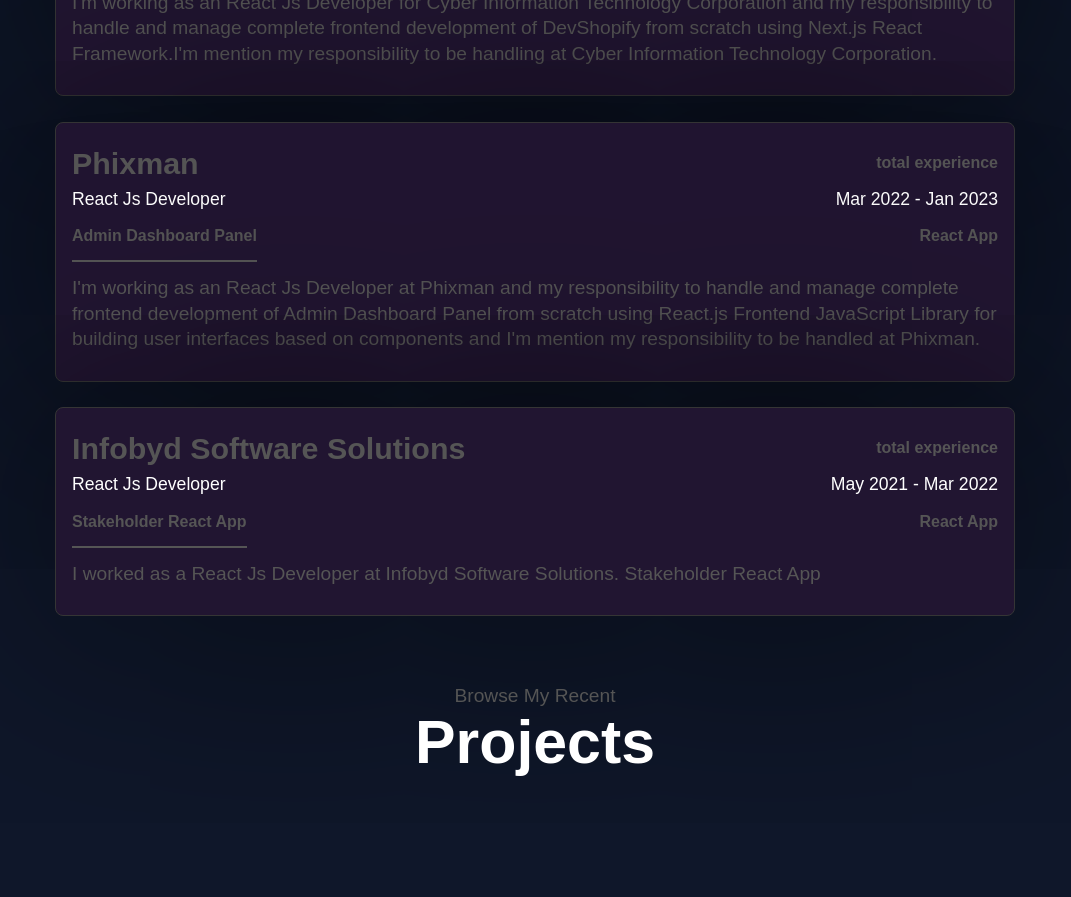
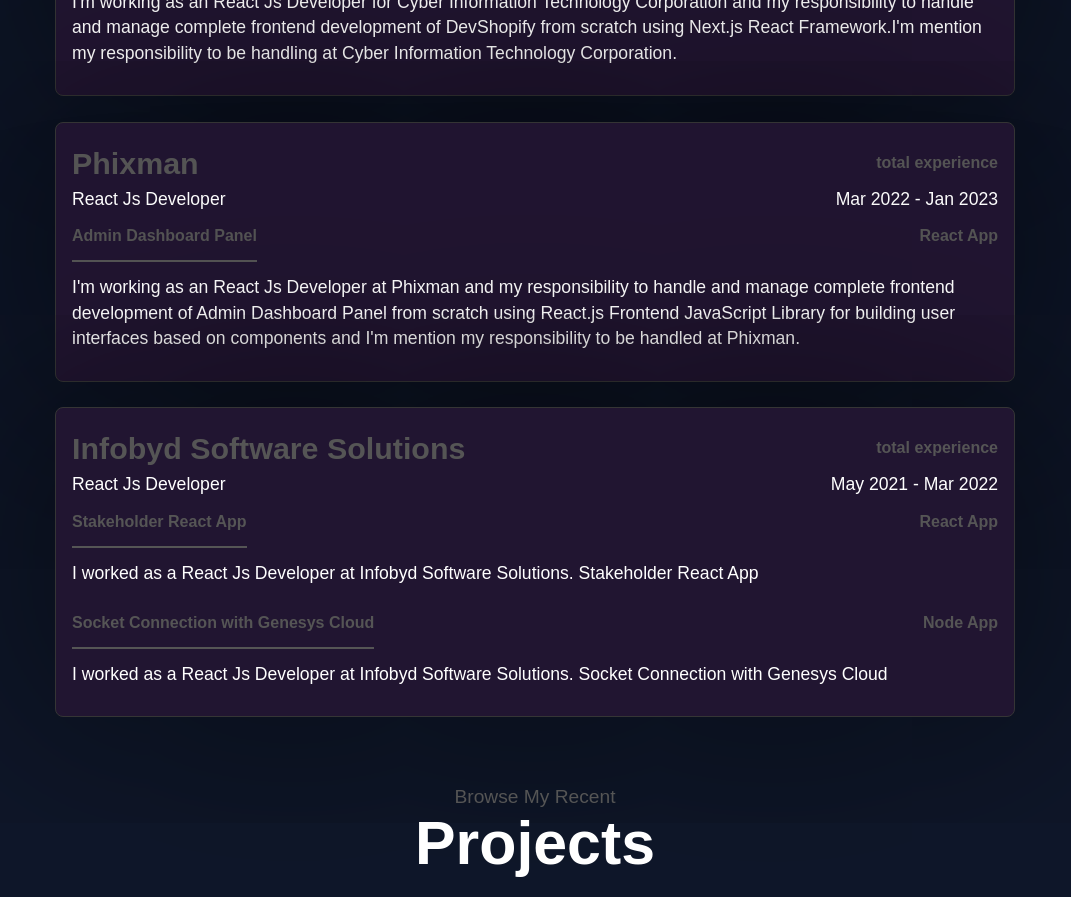
Before and after one commit to Vaishnavi-Karil/Portfolio-Frontend-React, a Next.js app: page / in a window 1280 px wide. Shown: the part 2480-3377 px from the top of the page, without its empty margins (105-1176 px from the left). Built offline with nearby package versions, Linux system fonts and the light colour scheme.

Commit message:
update the code

```diff
--- a/src/app/data/constants.js
+++ b/src/app/data/constants.js
@@ -145,23 +145,48 @@
 
 export const ArrayofExperiences = [
   {
-    companyname : "Cyber Information Technology Corporation",
-    designation : "React Js Developer",
-    startdate : "Feb 2021",
-    enddate : "Present",
-    experience : 'total experience',
-    responsibility : [],
-    plateform : "Next App",
-    projectname : ["DevShopify"],
-    workingOnTotalProjects : 1,
-    description : (designation, companyname, projectname) => {
-      return `I'm working as an ${designation} for ${companyname} and my responsibility to handle and manage complete frontend development of ${projectname} from scratch using Next.js React Framework.I'm mention my responsibility to be handling at ${companyname}.`
+    companyname: "Cyber Information Technology Corporation",
+    designation: "React Js Developer",
+    startdate: "Feb 2021",
+    enddate: "Present",
+    experience: "total experience",
+    projectdetails: {
+      workingOnTotalProjects: 1,
+      projects: [
+        {
+          plateform: "Next App",
+          projectname: "DevShopify",
+          workingTimeDuration: "Feb 2021 - Present",
+          responsibility: [],
+          description: (designation, companyname, projectname) => {
+            return `I'm working as an ${designation} for ${companyname} and my responsibility to handle and manage complete frontend development of ${projectname} from scratch using Next.js React Framework.I'm mention my responsibility to be handling at ${companyname}.`;
+          },
+          technologies: {
+            frontendtechnologies: ["React"],
+            backendtechnologies: [
+              "Node.js",
+              "Express",
+              "Mongoose ODM",
+              "MongoDB",
+              "JWT",
+              "Cors",
+            ],
+            tools: [
+              "Git",
+              "Jira",
+              "Elastic Beanstalk",
+              "CI/CD",
+              "AWS Amplify",
+              "aws",
+              "Vercel",
+              "MongoDBCompass",
+              "MongoDB",
+              "MongoDBShell",
+            ],
+          },
+        },
+      ],
     },
-    technologies : {
-      frontendtechnologies: ["React"],
-      backendtechnologies: ["Node.js", "Express", "Mongoose ODM", "MongoDB", "JWT", "Cors"],
-      tools: ["Git", "Jira", "Elastic Beanstalk", "CI/CD", "AWS Amplify", "aws", "Vercel", "MongoDBCompass", "MongoDB", "MongoDBShell"],
-    }
   },
   {
     companyname: "Phixman",
@@ -169,31 +194,115 @@
     startdate: "Mar 2022",
     enddate: "Jan 2023",
     experience: "total experience",
-    responsibility: [],
-    projectname: "Admin Dashboard Panel",
-    plateform: 'React App',
-    description: (designation, companyname, projectname) => {
-      return `I'm working as an ${designation} at ${companyname} and my responsibility to handle and manage complete frontend development of ${projectname} from scratch using React.js Frontend JavaScript Library for building user interfaces based on components and I'm mention my responsibility to be handled at ${companyname}.`;
+
+    projectdetails: {
+      workingOnTotalProjects: 1,
+      projects: [
+        {
+          plateform: "React App",
+          projectname: "Admin Dashboard Panel",
+          workingTimeDuration: "Feb 2021 - Present",
+          responsibility: [],
+          description: (designation, companyname, projectname) => {
+            return `I'm working as an ${designation} at ${companyname} and my responsibility to handle and manage complete frontend development of ${projectname} from scratch using React.js Frontend JavaScript Library for building user interfaces based on components and I'm mention my responsibility to be handled at ${companyname}.`;
+          },
+          technologies: {
+            frontendtechnologies: ["React"],
+            backendtechnologies: [
+              "Node.js",
+              "Express",
+              "Mongoose ODM",
+              "MongoDB",
+              "JWT",
+              "Cors",
+            ],
+            tools: [
+              "Git",
+              "Jira",
+              "Elastic Beanstalk",
+              "CI/CD",
+              "AWS Amplify",
+              "aws",
+              "Vercel",
+              "MongoDBCompass",
+              "MongoDB",
+              "MongoDBShell",
+            ],
+          },
+        },
+      ],
     },
   },
 
   {
-    companyname : "Infobyd  Software Solutions",
-    designation : "React Js Developer",
-    startdate : "May 2021",
-    enddate : "Mar 2022",
-    experience : "total experience",
-    responsibility : [],
-    description : (designation, companyname, responsibility) => {
-      return `I worked as a ${designation} at ${companyname}. ${responsibility}`
-    },
-    plateform : "React App",
-    projectname : ["Stakeholder React App"],
-    workingOnTotalProjects : 2,
-    technologies : {
-      frontendtechnologies: ["React","Redux", "Material Ui", "JavaScript", "EcmaScript", "Local Storage", "Local Storage", "Fetch Api's", "React Hooks", "Regular Expresssions"],
-      backendtechnologies: ["Node.js", "Express", "Mongoose ODM", "MongoDB","Cors", "fetch Api's"],
-      tools: ["ReactDevTools", "ReduxDevTools", "Google Chrome", "Postman", ]
+    companyname: "Infobyd  Software Solutions",
+    designation: "React Js Developer",
+    startdate: "May 2021",
+    enddate: "Mar 2022",
+    experience: "total experience",
+    projectdetails: {
+      workingOnTotalProjects: 2,
+      projects: [
+        {
+          id : "Stackholder",
+          plateform: "React App",
+          projectname: "Stakeholder React App",
+          workingTimeDuration: "Feb 2021 - Present",
+          responsibility: [],
+          description: (designation, companyname, responsibility) => {
+            return `I worked as a ${designation} at ${companyname}. ${responsibility}`;
+          },
+          technologies: {
+            frontendtechnologies: [
+              "React",
+              "Redux",
+              "Material Ui",
+              "JavaScript",
+              "EcmaScript",
+              "Local Storage",
+              "Local Storage",
+              "Fetch Api's",
+              "React Hooks",
+              "Regular Expresssions",
+            ],
+            backendtechnologies: [
+              "Node.js",
+              "Express",
+              "Mongoose ODM",
+              "MongoDB",
+              "Cors",
+              "fetch Api's",
+            ],
+            tools: [
+              "ReactDevTools",
+              "ReduxDevTools",
+              "Google Chrome",
+              "Postman",
+            ],
+          },
+        },
+        {
+          plateform: "Node App",
+          projectname: "Socket Connection with Genesys Cloud",
+          workingTimeDuration: "Feb 2021 - Present",
+          responsibility: [],
+          description: (designation, companyname, responsibility) => {
+            return `I worked as a ${designation} at ${companyname}. ${responsibility}`;
+          },
+          technologies: {
+            frontendtechnologies: ["ES6", "Javascript"],
+            backendtechnologies: [
+              "Node.js",
+              "Express",
+              "Mongoose ODM",
+              "MongoDB",
+              "Cors",
+              "fetch Api's",
+            ],
+            tools: ["Postman"],
+          },
+        },
+      ],
     },
   },
 ];
--- a/src/components/Experience/ExperienceStyle.js
+++ b/src/components/Experience/ExperienceStyle.js
@@ -20,7 +20,9 @@
 StyledRoleAndDurationOfWork.displayName = "StyledRoleAndDurationOfWork";
 
 export const StyledCompanyName = styled.p`
-  color: rgb(85, 85, 85);
+  /* color: rgb(85, 85, 85); */
+  /* color: ${(theme) => theme?.text?.textColor}; */
+  color: ${({ theme }) => theme.text.textColor};
   font-weight: 600;
   font-size: ${(props) => props?.styling?.fontSize || "1.9rem"};
   line-height: 3rem;
@@ -29,15 +31,17 @@
 
 StyledCompanyName.displayName = "StyledCompanyName";
 
+
 export const StyledDescription = styled.div`
   padding: 0.8rem 0rem;
-  color: rgb(85, 85, 85);
-  font-size: 1.2rem;
+  font-size: 1.1rem;
 `;
 StyledDescription.displayName = "StyledDescription";
 
 export const StyledTotalExperience = styled.p`
-color: rgb(85, 85, 85);
+/* color: rgb(85, 85, 85); */
+/* color: ${(theme) => theme?.text?.textColor}; */
+color: ${({ theme }) => theme.text.textColor};
   font-weight: 600;
   font-size: 1rem;
   line-height: 3rem;`;
--- a/src/components/Experience/index.js
+++ b/src/components/Experience/index.js
@@ -26,12 +26,36 @@
       startdate,
       enddate,
       experience,
-      description,
-      projectname,
-      responsibility,
-      plateform
+      projectdetails: { workingOnTotalProjects, projects },
       // technologies: { frontendtechnologies, backendtechnologies, tools },
     } = experience_details;
+
+    const projectdetailsare = projects.map((project, index) => {
+      const {
+        plateform,
+        projectname,
+        workingTimeDuration,
+        responsibility,
+        description,
+        technologies: { frontendtechnologies, backendtechnologies, tools },
+      } = project;
+      return (
+        <>
+          <StyledExperienceHeadingContainer key={index}>
+            <StyledCompanyName
+              styling={{ fontSize: "1rem", borderBottom: "2px solid" }}
+            >
+              {projectname}
+            </StyledCompanyName>
+            <StyledTotalExperience>{plateform}</StyledTotalExperience>
+          </StyledExperienceHeadingContainer>
+          <StyledDescription key={index}>
+            {description(designation, companyname, projectname)}
+          </StyledDescription>
+        </>
+      );
+    });
+
     return (
       <StyledExperience key={index}>
         <div style={{ lineHeight: "1.6rem" }}>
@@ -46,21 +70,7 @@
               {startdate} - {enddate}
             </p>
           </StyledRoleAndDurationOfWork>
-          <StyledExperienceHeadingContainer>
-            <StyledCompanyName styling = {{fontSize: "1rem", borderBottom : '2px solid'}}>{projectname}</StyledCompanyName>
-            <StyledTotalExperience>{plateform}</StyledTotalExperience>
-          </StyledExperienceHeadingContainer>
-          <StyledDescription>
-            {description(designation, companyname, projectname)}
-            {/* I'm working as an React Js Developer for Cyber Information
-            Technology Corportion and my responsibility to handle and manage
-            complete frontend development using Next.js React Framework. */}
-
-
-{/*
-            I'm working as an React Js Developer at Phixman and my responsibility to handle and manage complete frontend development using React.js Frontend JavaScript Library. */}
-
-          </StyledDescription>
+          {projectdetailsare}
         </div>
       </StyledExperience>
     );
```
